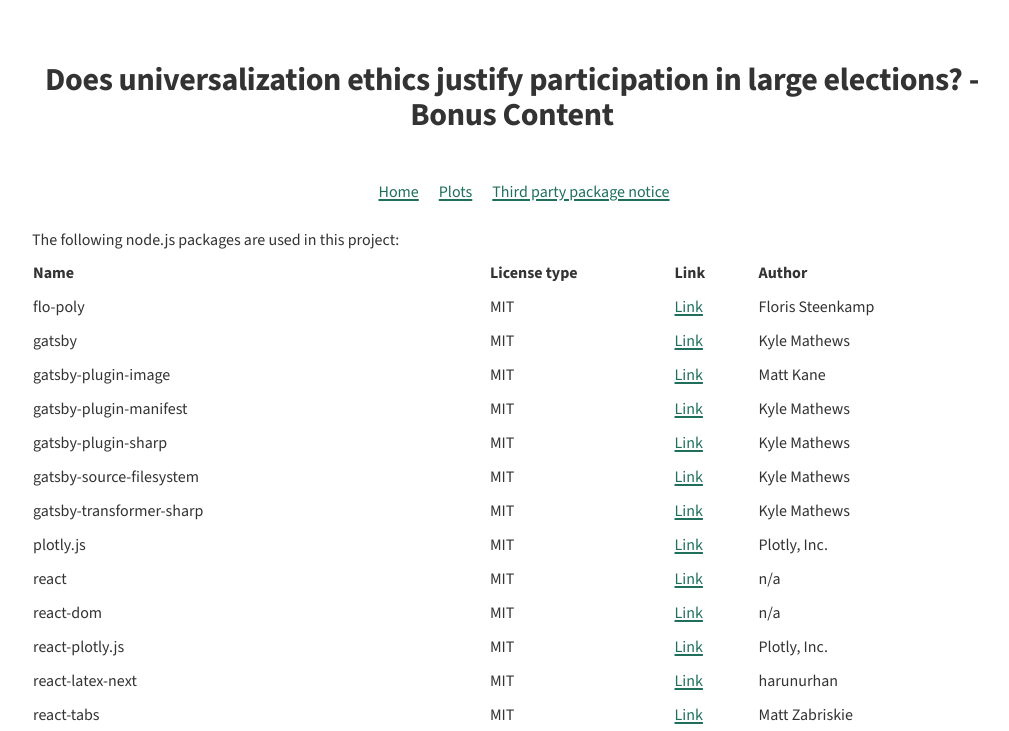
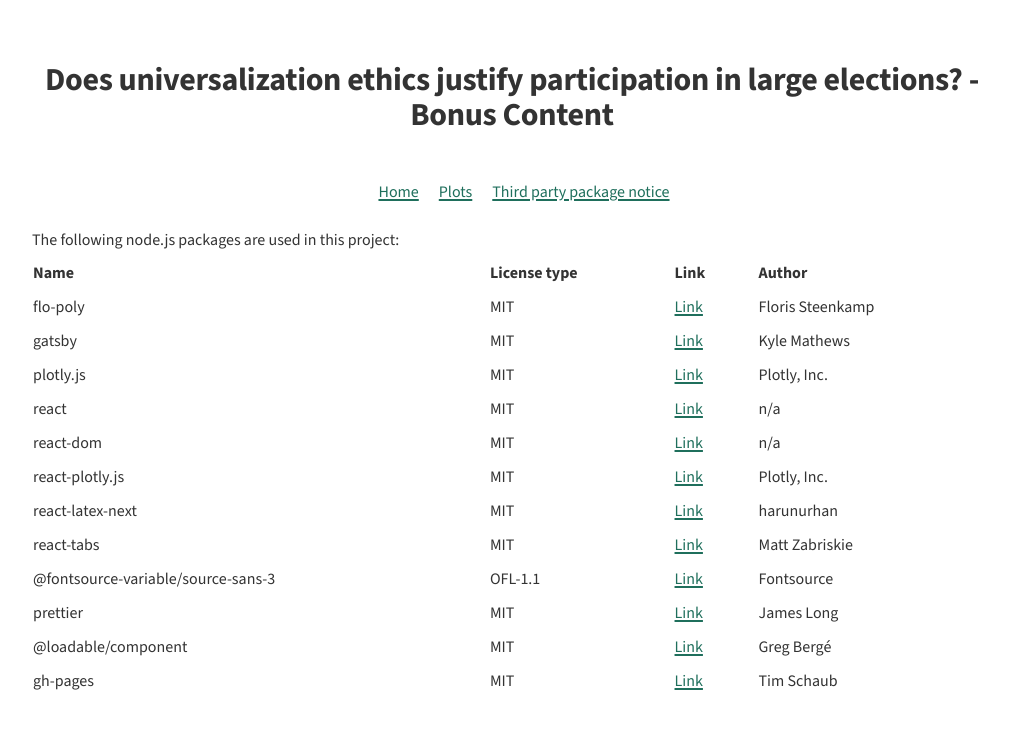
Before and after one commit to Konrad982/homo-moralis-turnout-appendix, a Gatsby site: page /notice in a window 1280 px wide. Shown: the top 731 px of the page, without its empty margins (128-1137 px from the left). Built offline with nearby package versions, Linux system fonts and the light colour scheme; Gatsby itself is replaced by a stand-in of ours.

Commit message:
cleaned unnecessary packages, fixed image folder not found in build

```diff
--- a/gatsby-config.js
+++ b/gatsby-config.js
@@ -14,30 +14,5 @@ module.exports = {
     author: `@konrad982`,
     siteUrl: `https://konrad982.github.io`,
   },
-  plugins: [
-    `gatsby-plugin-image`,
-    {
-      resolve: `gatsby-source-filesystem`,
-      options: {
-        name: `images`,
-        path: `${__dirname}/src/images`,
-      },
-    },
-    `gatsby-transformer-sharp`,
-    `gatsby-plugin-sharp`,
-    {
-      resolve: `gatsby-plugin-manifest`,
-      options: {
-        name: `Does universalization ethics justify participation in large elections? - Bonus Content`,
-        short_name: `HM Turnout Plots`,
-        start_url: `/`,
-        background_color: `#ffffff`,
-        // This will impact how browsers show your PWA/website
-        // https://css-tricks.com/meta-theme-color-and-trickery/
-        theme_color: `#ffffff`,
-        display: `minimal-ui`,
-        icon: `static/favicon-light.svg`, // This path is relative to the root of the site.
-      },
-    },
-  ],
+  plugins: [],
 }
--- a/package.json
+++ b/package.json
@@ -7,11 +7,6 @@
   "dependencies": {
     "flo-poly": "^7.0.0",
     "gatsby": "^5.14.1",
-    "gatsby-plugin-image": "^3.14.0",
-    "gatsby-plugin-manifest": "^5.14.0",
-    "gatsby-plugin-sharp": "^5.14.0",
-    "gatsby-source-filesystem": "^5.14.0",
-    "gatsby-transformer-sharp": "^5.14.0",
     "plotly.js": "^3.0.1",
     "react": "^18.2.0",
     "react-dom": "^18.2.0",
--- a/src/pages/notice.js
+++ b/src/pages/notice.js
@@ -40,46 +40,6 @@ const NoticePage = () => {
             </tr>
             <tr>
               <td style={cellStyle}>gatsby</td>
-              <td style={cellStyle}>MIT</td>
-              <td style={cellStyle}>
-                <a href="https://github.com/gatsbyjs/gatsby.git">Link</a>
-              </td>
-              <td style={cellStyle}>Kyle Mathews</td>
-            </tr>
-            <tr>
-              <td style={cellStyle}>gatsby-plugin-image</td>
-              <td style={cellStyle}>MIT</td>
-              <td style={cellStyle}>
-                <a href="https://github.com/gatsbyjs/gatsby.git">Link</a>
-              </td>
-              <td style={cellStyle}>Matt Kane</td>
-            </tr>
-            <tr>
-              <td style={cellStyle}>gatsby-plugin-manifest</td>
-              <td style={cellStyle}>MIT</td>
-              <td style={cellStyle}>
-                <a href="https://github.com/gatsbyjs/gatsby.git">Link</a>
-              </td>
-              <td style={cellStyle}>Kyle Mathews</td>
-            </tr>
-            <tr>
-              <td style={cellStyle}>gatsby-plugin-sharp</td>
-              <td style={cellStyle}>MIT</td>
-              <td style={cellStyle}>
-                <a href="https://github.com/gatsbyjs/gatsby.git">Link</a>
-              </td>
-              <td style={cellStyle}>Kyle Mathews</td>
-            </tr>
-            <tr>
-              <td style={cellStyle}>gatsby-source-filesystem</td>
-              <td style={cellStyle}>MIT</td>
-              <td style={cellStyle}>
-                <a href="https://github.com/gatsbyjs/gatsby.git">Link</a>
-              </td>
-              <td style={cellStyle}>Kyle Mathews</td>
-            </tr>
-            <tr>
-              <td style={cellStyle}>gatsby-transformer-sharp</td>
               <td style={cellStyle}>MIT</td>
               <td style={cellStyle}>
                 <a href="https://github.com/gatsbyjs/gatsby.git">Link</a>
```
Also changed, not shown: NOTICE.md (+0 -5 lines), 1 other file.
